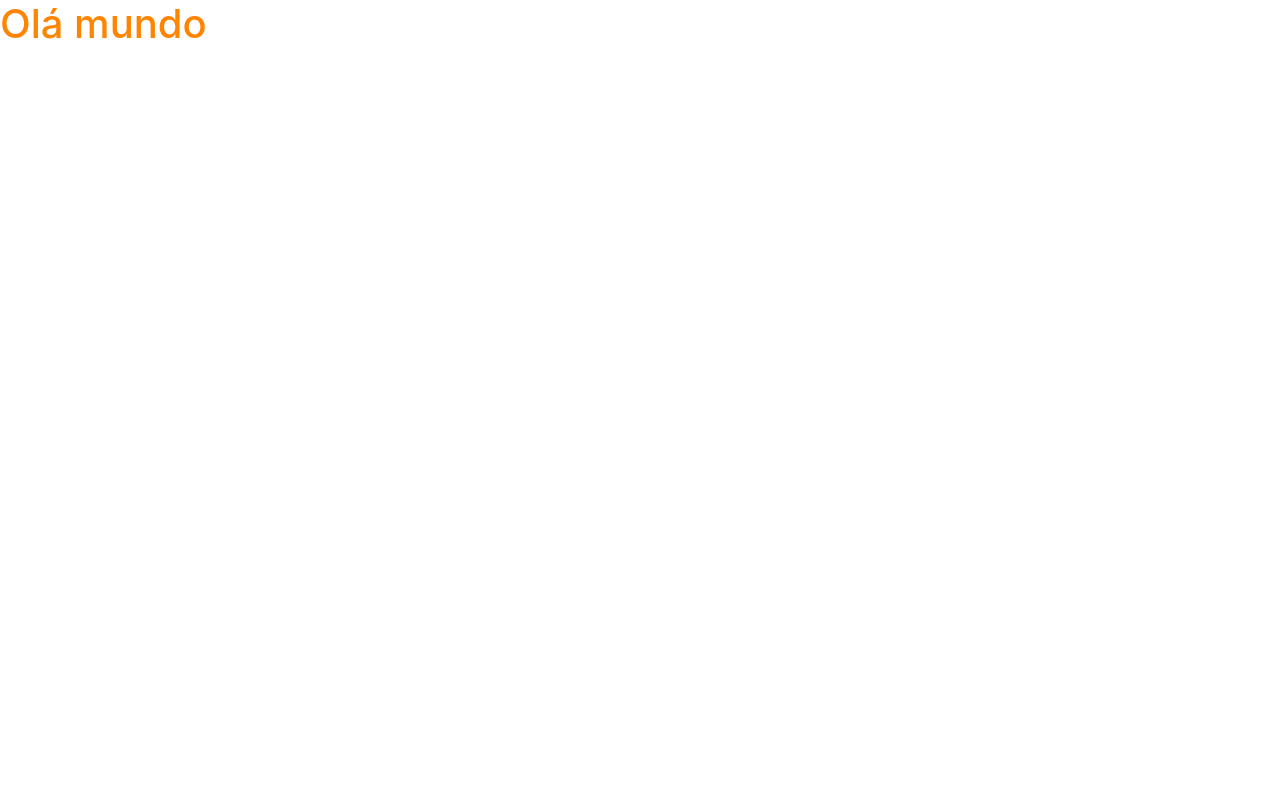
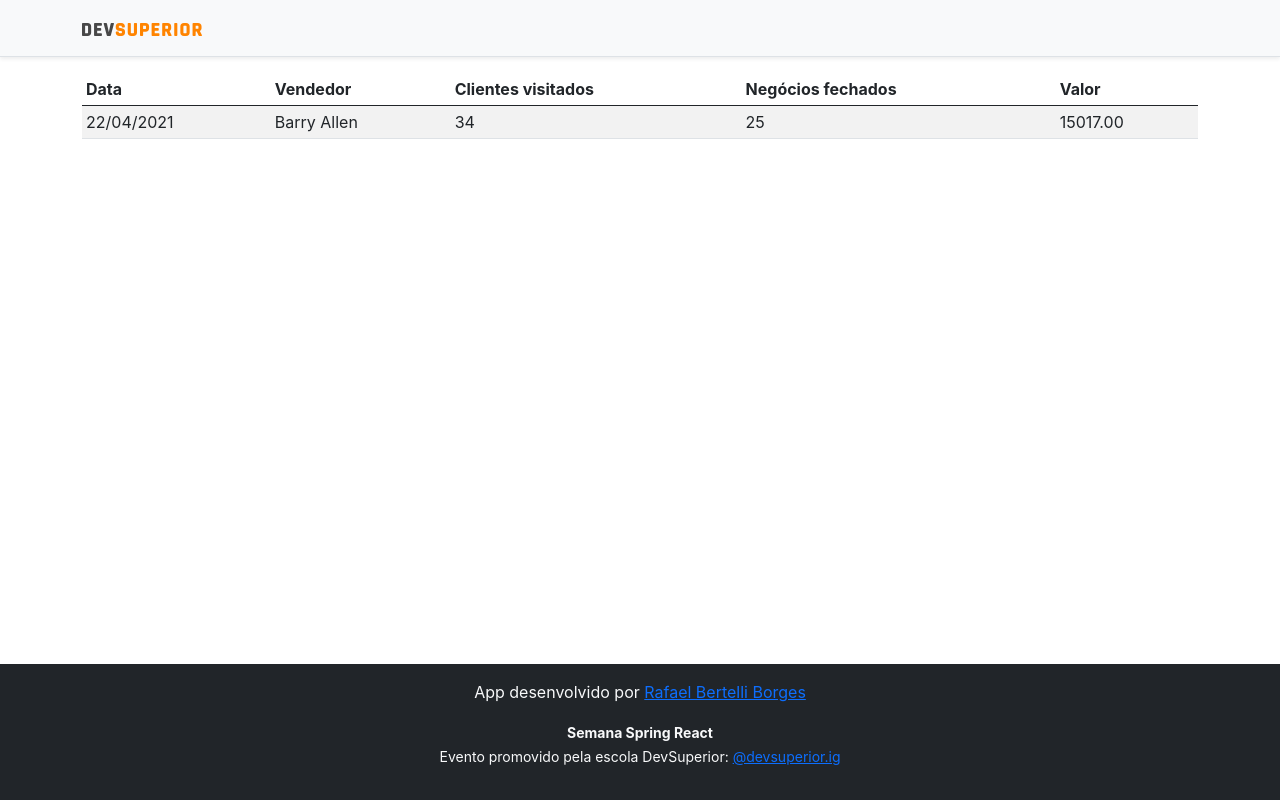
Before and after one commit to rafaelbertelli/projeto-sds3, a React (Create React App) app in the folder frontend/: page / in a window 1280 px wide. Built offline with nearby package versions, Linux system fonts and the light colour scheme.

Commit message:
create components

```diff
--- a/frontend/src/App.tsx
+++ b/frontend/src/App.tsx
@@ -1,8 +1,16 @@
+import Navbar from "components/Navbar";
+import Footer from "components/Footer";
+import DataTable from "components/DataTable";
+
 function App() {
   return (
-    <div>
-      <h1 className="text-primary">Olá mundo</h1>
-    </div>
+    <>
+      <Navbar />
+      <div className="container">
+        <DataTable />
+      </div>
+      <Footer />
+    </>
   );
 }
 
--- /dev/null
+++ b/frontend/src/components/DataTable/index.tsx
@@ -0,0 +1,28 @@
+function DataTable() {
+  return (
+    <div className="table-responsive">
+      <table className="table table-striped table-sm">
+        <thead>
+          <tr>
+            <th>Data</th>
+            <th>Vendedor</th>
+            <th>Clientes visitados</th>
+            <th>Negócios fechados</th>
+            <th>Valor</th>
+          </tr>
+        </thead>
+        <tbody>
+          <tr>
+            <td>22/04/2021</td>
+            <td>Barry Allen</td>
+            <td>34</td>
+            <td>25</td>
+            <td>15017.00</td>
+          </tr>
+        </tbody>
+      </table>
+    </div>
+  );
+}
+
+export default DataTable;
--- /dev/null
+++ b/frontend/src/components/Footer/index.tsx
@@ -0,0 +1,34 @@
+function Footer() {
+  return (
+    <footer className="footer mt-auto py-3 bg-dark">
+      <div className="container">
+        <p className="text-light">
+          App desenvolvido por{" "}
+          <a
+            href="https://github.com/rafaelbertelli"
+            target="_blank"
+            rel="noreferrer"
+          >
+            Rafael Bertelli Borges
+          </a>
+        </p>
+        <p className="text-light">
+          <small>
+            <strong>Semana Spring React</strong>
+            <br />
+            Evento promovido pela escola DevSuperior:{" "}
+            <a
+              href="https://instagram.com/devsuperior.ig"
+              target="_blank"
+              rel="noreferrer"
+            >
+              @devsuperior.ig
+            </a>
+          </small>
+        </p>
+      </div>
+    </footer>
+  );
+}
+
+export default Footer;
--- /dev/null
+++ b/frontend/src/components/Navbar/index.tsx
@@ -0,0 +1,15 @@
+import ImgDsDark from "assets/img/ds-dark.svg";
+
+function Navbar() {
+  return (
+    <div className="d-flex flex-column flex-md-row align-items-center p-3 px-md-4 mb-3 bg-light border-bottom shadow-sm">
+      <div className="container">
+        <nav className="my-2 my-md-0 mr-md-3">
+          <img src={ImgDsDark} alt="DevSuperior" width="120" />
+        </nav>
+      </div>
+    </div>
+  );
+}
+
+export default Navbar;
```
Also changed, not shown: frontend/src/assets/img/ds-dark.svg (added), 1 other file (tests, documents, lock files or other folders).
